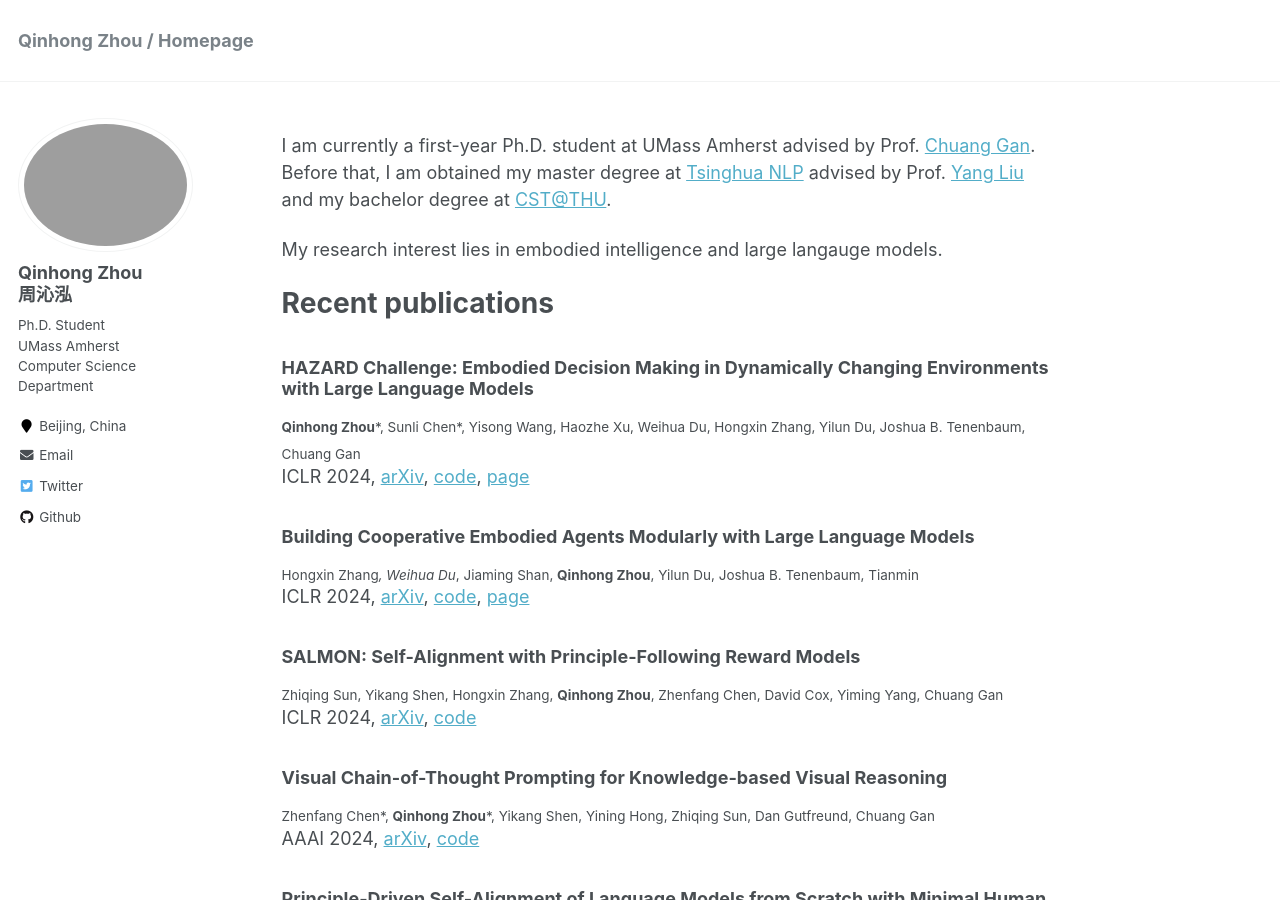
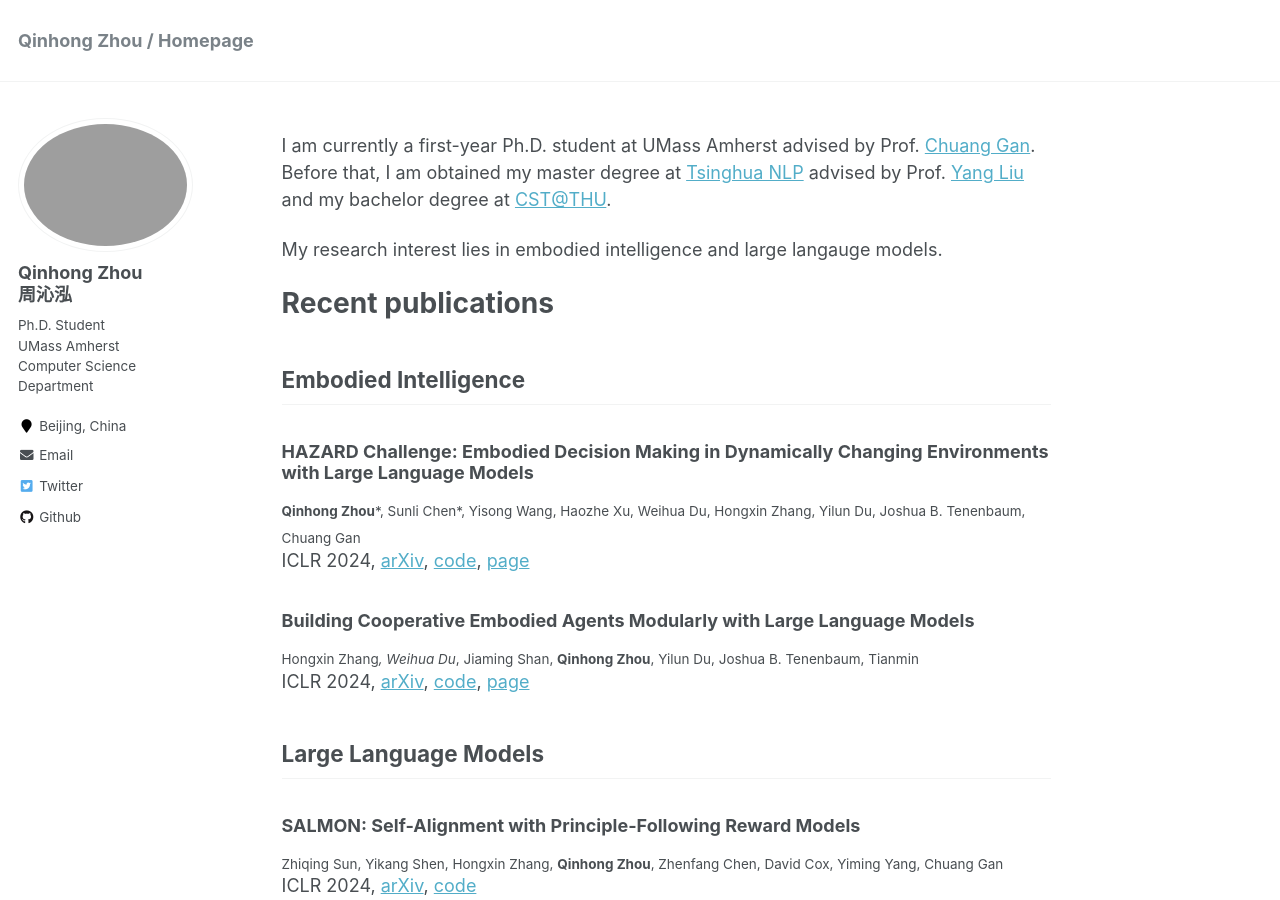
Before and after one commit to zhouqqhh/zhouqqhh.github.io, a Jekyll site: the page built from _pages/about.md, in a window 1280 px wide and 900 px high. Built offline with Jekyll 4.4.1, drawn with Linux system fonts in a browser that asks for light colours.

Commit message:
Update about.md

```diff
--- a/_pages/about.md
+++ b/_pages/about.md
@@ -15,6 +15,8 @@ My research interest lies in embodied intelligence and large langauge models.
 Recent publications
 ======
 
+## Embodied Intelligence
+
 ### HAZARD Challenge: Embodied Decision Making in Dynamically Changing Environments with Large Language Models
 <sub>**Qinhong Zhou**\*, Sunli Chen\*, Yisong Wang, Haozhe Xu, Weihua Du, Hongxin Zhang, Yilun Du, Joshua B. Tenenbaum, Chuang Gan</sub>
 ICLR 2024, [arXiv](https://arxiv.org/abs/2401.12975), [code](https://github.com/UMass-Foundation-Model/HAZARD), [page](https://vis-www.cs.umass.edu/hazard/)
@@ -22,6 +24,8 @@ ICLR 2024, [arXiv](https://arxiv.org/abs/2401.12975), [code](https://github.com/
 ### Building Cooperative Embodied Agents Modularly with Large Language Models
 <sub>Hongxin Zhang*, Weihua Du*, Jiaming Shan, **Qinhong Zhou**, Yilun Du, Joshua B. Tenenbaum, Tianmin</sub>
 ICLR 2024, [arXiv](https://arxiv.org/abs/2307.02485), [code](https://github.com/UMass-Foundation-Model/Co-LLM-Agents/), [page](https://vis-www.cs.umass.edu/Co-LLM-Agents/)
+
+## Large Language Models
 
 ### SALMON: Self-Alignment with Principle-Following Reward Models
 <sub>Zhiqing Sun, Yikang Shen, Hongxin Zhang, **Qinhong Zhou**, Zhenfang Chen, David Cox, Yiming Yang, Chuang Gan</sub>
```
